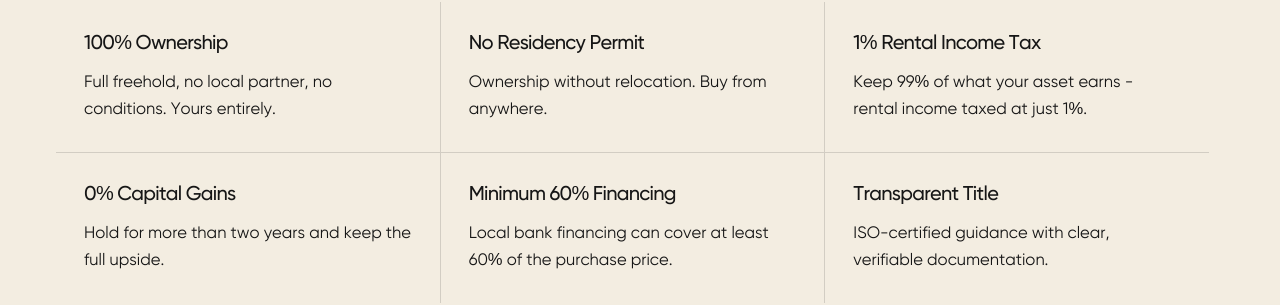
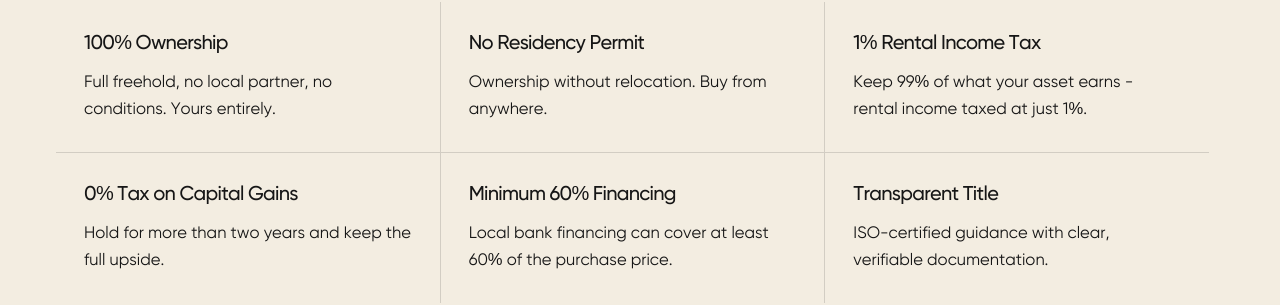
Before and after one commit to GiorgiKemo/aixco-global-website, a Next.js app: page /reverance-batumi in a window 1280 px wide. Shown: the part 3719-4024 px from the top of the page. Built offline with nearby package versions, Linux system fonts and the light colour scheme; no server answers; the database is empty.

Commit message:
Clarify capital gains tax benefit

```diff
--- a/src/app/aixco-global-op2/[slug]/page.tsx
+++ b/src/app/aixco-global-op2/[slug]/page.tsx
@@ -155,7 +155,7 @@ function PropertyPageContent({ property, batumiBenefits }: { property: BatumiPro
     { icon: Globe2, title: "100% Ownership", body: "Full freehold, no local partner, no conditions. Yours entirely." },
     { icon: KeyRound, title: "No Residency Permit", body: "Ownership without relocation. Buy from anywhere." },
     { icon: Percent, title: "1% Rental Income Tax", body: "Keep 99% of what your asset earns - rental income taxed at just 1%." },
-    { icon: BadgeCheck, title: "0% Capital Gains", body: "Hold for more than two years and keep the full upside." },
+    { icon: BadgeCheck, title: "0% Tax on Capital Gains", body: "Hold for more than two years and keep the full upside." },
     { icon: Landmark, title: "Minimum 60% Financing", body: "Local bank financing can cover at least 60% of the purchase price." },
     { icon: FileCheck2, title: "Transparent Title", body: "ISO-certified guidance with clear, verifiable documentation." },
   ];
--- a/src/components/sections/BrandbookLandingPage.tsx
+++ b/src/components/sections/BrandbookLandingPage.tsx
@@ -47,7 +47,7 @@ const projectInvestmentBenefits = [
   { title: "100% Ownership", body: "Full freehold, no local partner, no conditions. Yours entirely." },
   { title: "No Residency Permit", body: "Ownership without relocation. Buy from anywhere." },
   { title: "1% Rental Income Tax", body: "Keep 99% of what your asset earns - rental income taxed at just 1%." },
-  { title: "0% Capital Gains", body: "Hold for more than two years and keep the full upside." },
+  { title: "0% Tax on Capital Gains", body: "Hold for more than two years and keep the full upside." },
   { title: "Minimum 60% Financing", body: "Local bank financing can cover at least 60% of the purchase price." },
   { title: "Transparent Title", body: "ISO-certified guidance with clear, verifiable documentation." },
 ] as const;
--- a/src/i18n/property-page-translations.ts
+++ b/src/i18n/property-page-translations.ts
@@ -113,6 +113,7 @@ export const propertyPageTranslations = {
     pl: "Zachowaj 99% przychodu — dochód z najmu jest opodatkowany stawką zaledwie 1%.",
   },
   "0% Capital Gains": { de: "0 % Kapitalertragsteuer", ru: "0% налог на прирост капитала", ka: "0% კაპიტალის მოგების გადასახადი", tr: "%0 sermaye kazancı vergisi", ar: "0% ضريبة أرباح رأسمالية", pl: "0% podatku od zysków kapitałowych" },
+  "0% Tax on Capital Gains": { de: "0 % Steuer auf Kapitalgewinne", ru: "0% налог на прирост капитала", ka: "0% კაპიტალის მოგების გადასახადი", tr: "%0 sermaye kazancı vergisi", ar: "0% ضريبة أرباح رأسمالية", pl: "0% podatku od zysków kapitałowych" },
   "Hold for more than two years and keep the full upside.": {
     de: "Halten Sie länger als zwei Jahre und behalten Sie den gesamten Wertzuwachs.",
     ru: "Владейте более двух лет и сохраните весь прирост стоимости.",
--- a/src/i18n/slovenian-translation-fixes.ts
+++ b/src/i18n/slovenian-translation-fixes.ts
@@ -313,6 +313,7 @@ export const slovenianTranslationFixes = {
     sl: "Obdržite 99% donosa svoje nepremičnine – dohodek od najemnin je obdavčen le z 1%.",
   },
   "0% Capital Gains": { sl: "0% davek na kapitalski dobiček" },
+  "0% Tax on Capital Gains": { sl: "0 % davek na kapitalski dobiček" },
   "Hold for more than two years and keep the full upside.": {
     sl: "Nepremičnino obdržite več kot dve leti in ohranite celoten kapitalski dobiček.",
   },
```
